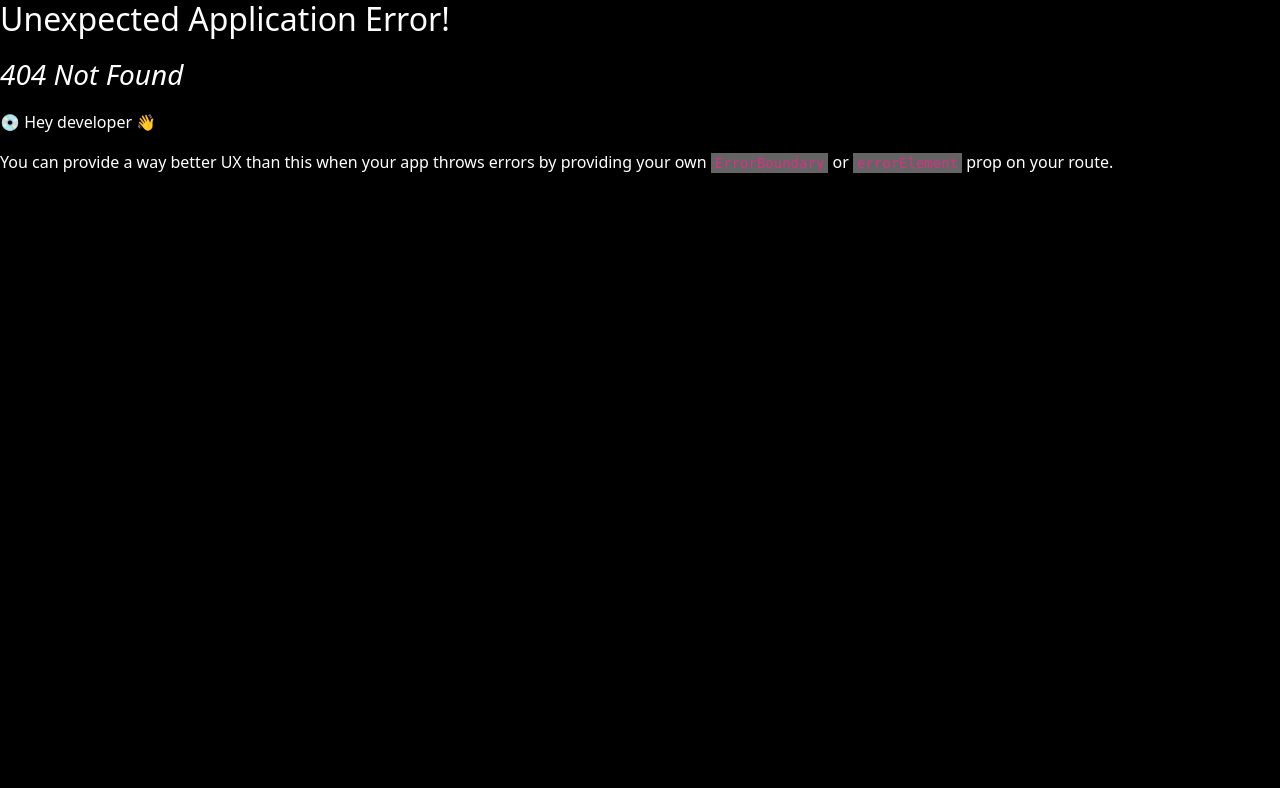
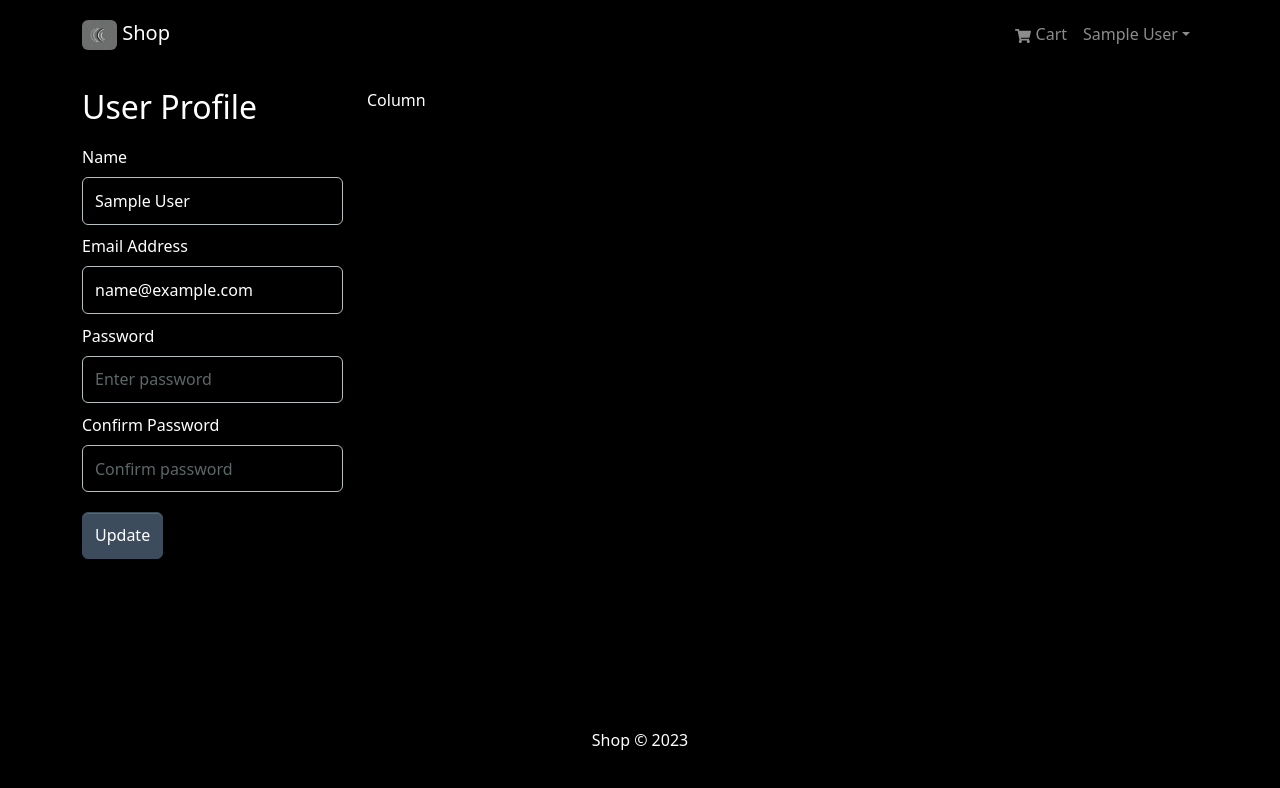
Before and after one commit to janfess/demo-shop, a React (Create React App) app in the folder frontend/: page /profile in a window 1280 px wide. Before the commit this address had no page. Shown: the top 788 px of the page. Built offline with nearby package versions, Linux system fonts and the light colour scheme; sample sign-in values are in the browser's storage.

Commit message:
Added Profile-page and slice

```diff
--- a/frontend/src/index.js
+++ b/frontend/src/index.js
@@ -21,6 +21,7 @@ import Register from './pages/Register';
 import Shipping from './pages/Shipping';
 import Payment from './pages/Payment';
 import PlaceOrder from './pages/PlaceOrder';
+import Profile from './pages/Profile';
 import Order from './pages/Order';
 import store from './store';
 import { Provider } from 'react-redux';
@@ -39,6 +40,7 @@ const router = createBrowserRouter(
         <Route path='/payment' element={<Payment />} />
         <Route path='/placeorder' element={<PlaceOrder />} />
         <Route path='/order/:id' element={<Order />} />
+        <Route path='/profile' element={<Profile />} />
       </Route>
     </Route>
   )
--- a/frontend/src/pages/Order.jsx
+++ b/frontend/src/pages/Order.jsx
@@ -60,6 +60,44 @@ const Order = () => {
       }
     }
   }, [order, paypal, paypalDispatch, loadingPayPal, errorPayPal]);
+
+  function onApprove(data, actions) {
+    return actions.order.capture().then(async function (details) {
+      try {
+        await payOrder({ orderId, details });
+        refetch();
+        toast.success('Payment successful');
+      } catch (err) {
+        toast.error(err?.data?.message || err.message);
+      }
+    });
+  }
+
+  async function onApproveTest() {
+    await payOrder({ orderId, details: { payer: {} } });
+    refetch();
+    toast.success('Payment successful');
+  }
+
+  function onError(err) {
+    toast.error(err.message);
+  }
+
+  function createOrder(data, actions) {
+    return actions.order
+      .create({
+        purchase_units: [
+          {
+            amount: {
+              value: order.totalPrice,
+            },
+          },
+        ],
+      })
+      .then((orderId) => {
+        return orderId;
+      });
+  }
 
   return isLoading ? (
     <Loader />
@@ -148,6 +186,31 @@ const Order = () => {
                   <Col>${order.totalPrice}</Col>
                 </Row>
               </ListGroup.Item>
+              {!order.isPaid && (
+                <ListGroup.Item>
+                  {loadingPay && <Loader />}
+
+                  {isPending ? (
+                    <Loader />
+                  ) : (
+                    <div>
+                      {/* <Button
+                        onClick={onApproveTest}
+                        style={{ marginBottom: '10px' }}
+                      >
+                        Test Pay Order
+                      </Button> */}
+                      <div>
+                        <PayPalButtons
+                          createOrder={createOrder}
+                          onApprove={onApprove}
+                          onError={onError}
+                        ></PayPalButtons>
+                      </div>
+                    </div>
+                  )}
+                </ListGroup.Item>
+              )}
             </ListGroup>
           </Card>
         </Col>
--- /dev/null
+++ b/frontend/src/pages/Profile.jsx
@@ -0,0 +1,101 @@
+import React, { useState, useEffect } from 'react';
+import { Table, Form, Button, Row, Col } from 'react-bootstrap';
+import { LinkContainer } from 'react-router-bootstrap';
+import { useDispatch, useSelector } from 'react-redux';
+import { toast } from 'react-toastify';
+import Message from '../components/Message';
+import Loader from '../components/Loader';
+import { useProfileMutation } from '../slices/userApiSlice';
+import { setCredentials } from '../slices/authSlice';
+
+const Profile = () => {
+  const [name, setName] = useState('');
+  const [email, setEmail] = useState('');
+  const [password, setPassword] = useState('');
+  const [confirmPassword, setConfirmPassword] = useState('');
+
+  const dispatch = useDispatch();
+
+  const { userInfo } = useSelector((state) => state.auth);
+
+  const [updateProfile, { isLoading: loadingUpdateProfile }] =
+    useProfileMutation();
+
+  useEffect(() => {
+    setName(userInfo.name);
+    setEmail(userInfo.email);
+  }, [userInfo, userInfo.name, userInfo.email]);
+
+  const submitHandler = async (e) => {
+    e.preventDefault();
+    if (password !== confirmPassword) {
+      toast.error('Passwords do not match');
+    } else {
+      try {
+        const res = await updateProfile({
+          _id: userInfo._id,
+          name,
+          email,
+          password,
+        }).unwrap();
+        dispatch(setCredentials({...res}));
+        toast.success('Profile updated successfully');
+      } catch (err) {
+        toast.error(err?.data?.message || err.error);
+      }
+    }
+  };
+
+  return (
+    <Row>
+      <Col md={3}>
+        <h2>User Profile</h2>
+        <Form onSubmit={submitHandler}>
+          <Form.Group controlId='name' className='mt-2 mb-2'>
+            <Form.Label>Name</Form.Label>
+            <Form.Control
+              type='name'
+              placeholder='Enter name'
+              value={name}
+              onChange={(e) => setName(e.target.value)}
+            ></Form.Control>
+          </Form.Group>
+          <Form.Group controlId='email' className='mt-2 mb-2'>
+            <Form.Label>Email Address</Form.Label>
+            <Form.Control
+              type='email'
+              placeholder='Enter email'
+              value={email}
+              onChange={(e) => setEmail(e.target.value)}
+            ></Form.Control>
+          </Form.Group>
+          <Form.Group controlId='password' className='mt-2 mb-2'>
+            <Form.Label>Password</Form.Label>
+            <Form.Control
+              type='password'
+              placeholder='Enter password'
+              value={password}
+              onChange={(e) => setPassword(e.target.value)}
+            ></Form.Control>
+          </Form.Group>
+          <Form.Group controlId='confirmPassword' className='mt-2 mb-2'>
+            <Form.Label>Confirm Password</Form.Label>
+            <Form.Control
+              type='password'
+              placeholder='Confirm password'
+              value={confirmPassword}
+              onChange={(e) => setConfirmPassword(e.target.value)}
+            ></Form.Control>
+          </Form.Group>
+          <Button type='submit' variant='primary' className='mt-2 mb-2'>
+            Update
+          </Button>
+          {loadingUpdateProfile && <Loader />}
+        </Form>
+      </Col>
+      <Col md={9}>Column</Col>
+    </Row>
+  );
+};
+
+export default Profile;
--- a/frontend/src/slices/orderApiSlice.js
+++ b/frontend/src/slices/orderApiSlice.js
@@ -17,7 +17,7 @@ export const orderApiSlice = apiSlice.injectEndpoints({
       keepUnusedDataFor: 5,
     }),
     payOrder: builder.mutation({
-      query: (orderId, details) => ({
+      query: ({ orderId, details }) => ({
         url: `${ORDERS_URL}/${orderId}/pay`,
         method: 'PUT',
         body: { ...details },
--- a/frontend/src/slices/userApiSlice.js
+++ b/frontend/src/slices/userApiSlice.js
@@ -23,8 +23,19 @@ export const userApiSlice = apiSlice.injectEndpoints({
         method: 'POST',
       }),
     }),
+    profile: builder.mutation({
+      query: (data) => ({
+        url: `${USERS_URL}/profile`,
+        method: 'PUT',
+        body: data,
+      }),
+    }),
   }),
 });
 
-export const { useLoginMutation, useLogoutMutation, useRegisterMutation } =
-  userApiSlice;
+export const {
+  useLoginMutation,
+  useLogoutMutation,
+  useRegisterMutation,
+  useProfileMutation,
+} = userApiSlice;
```
Lines whose indentation alone changed are shown as unchanged.
